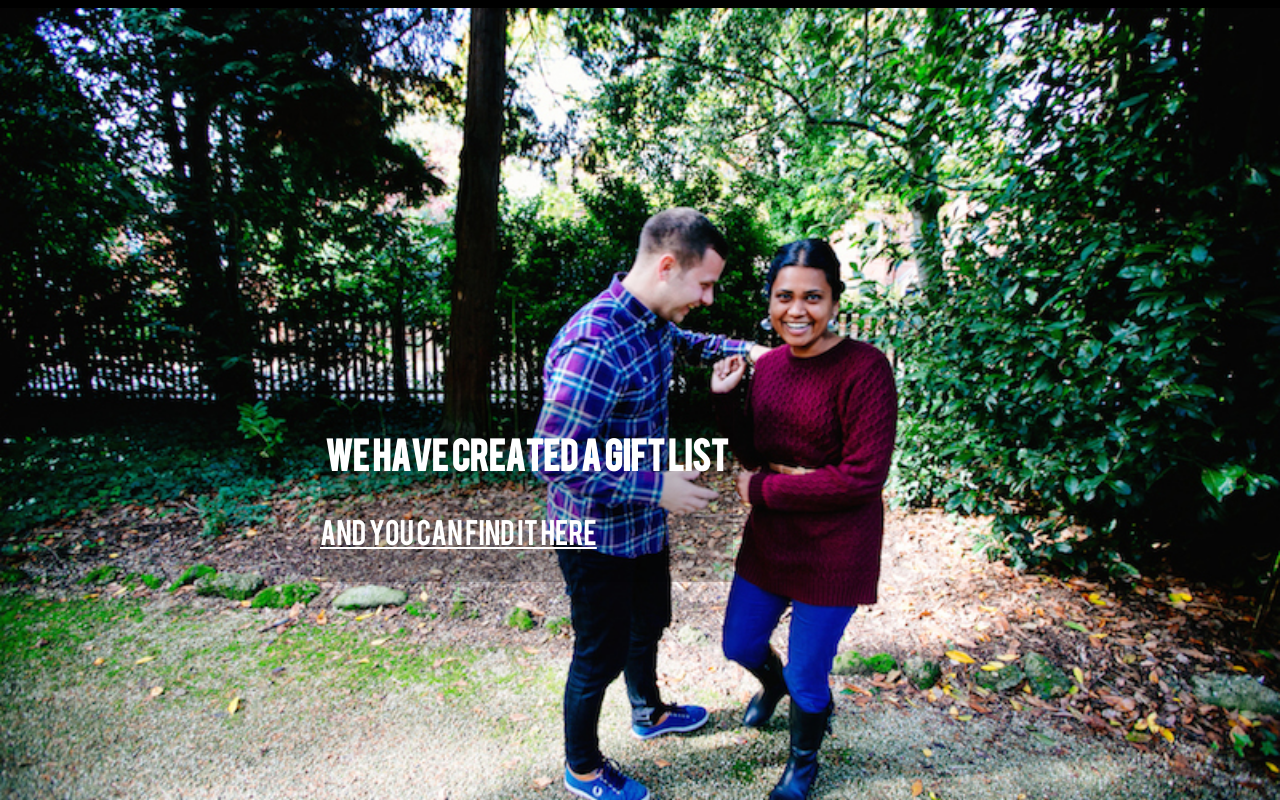
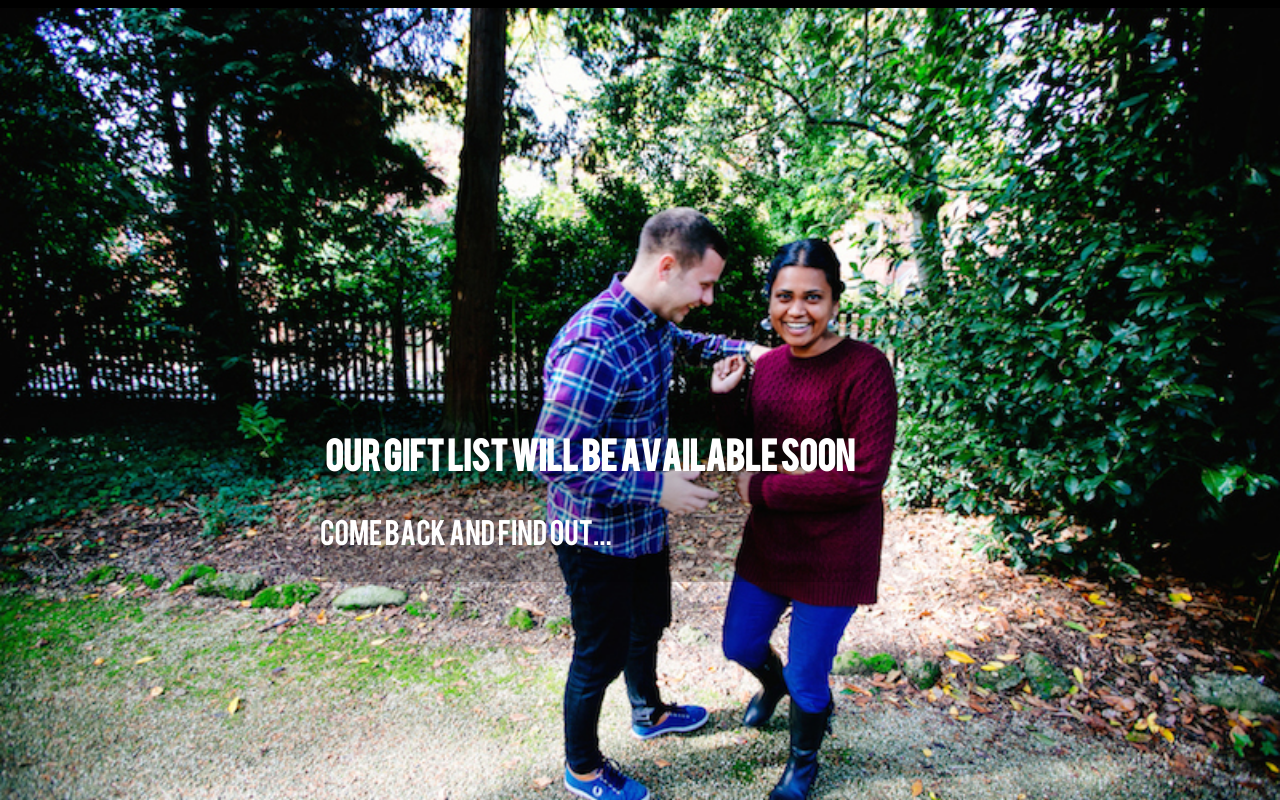
Before and after one commit to bradleycornwell/wedding, a plain HTML site: page index.html in a window 1280 px wide. Both pictures are taken after a click on the item "Gifts". Shown: the part 1600-2400 px from the top of the page. Drawn offline with nearby package versions, Linux system fonts and the light colour scheme; some packages are replaced by stand-ins of ours; a script that the page names is missing.

Commit message:
Replacing gift list link

```diff
--- a/index.html
+++ b/index.html
@@ -112,8 +112,8 @@
 							data-200-top="opacity: 0"
 							data-anchor-target="#slide-3 h2"
 						>
-				    		<h2>We have created a gift list</h2>
-				    		<p><a href="http://ourlisthere">and you can find it here</a></p>
+				    		<h2>Our gift list will be available soon</h2>
+				    		<p>Come back and find out...</p>
 			    		</div>
 			    	</div>
 
```
